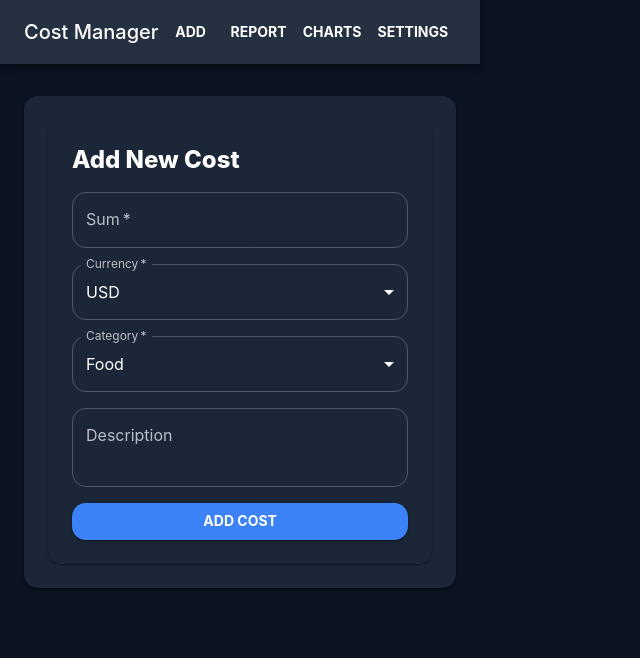
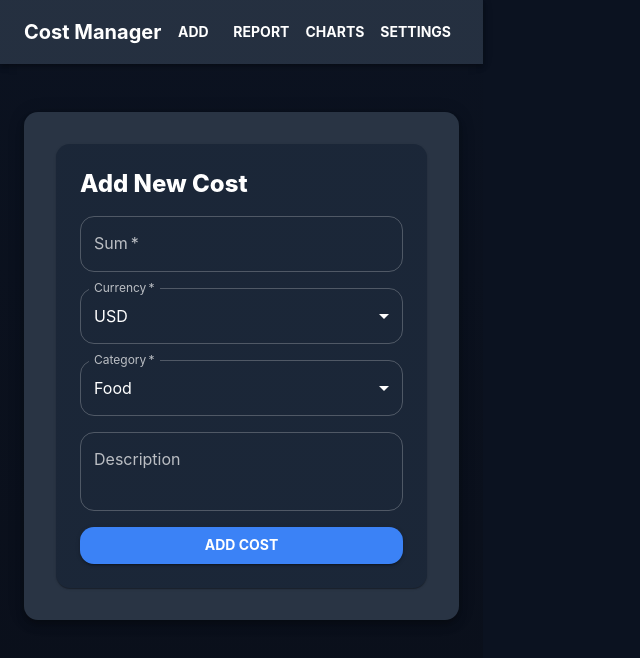
Before and after one commit to DanielKuni/hit-cost-manager, a React (Vite) app: page /#/ in a window 1280 px wide. Shown: the top 658 px of the page, without its empty margins (0-640 px from the left). Built offline with nearby package versions, Linux system fonts and the light colour scheme.

Commit message:
center layout

```diff
--- a/src/App.jsx
+++ b/src/App.jsx
@@ -11,24 +11,45 @@ import SettingsPage from "./pages/SettingsPage";
 export default function App() {
     return (
         <HashRouter>
-            <Box sx={{ minHeight: "100vh" }}>
+            <Box
+                sx={{
+                    minHeight: "100vh",
+                    background: "linear-gradient(180deg, #0b1220 0%, #0a0f1a 100%)",
+                }}
+            >
                 <AppBar position="static">
-                    <Toolbar>
-                        <Typography variant="h6" sx={{ flexGrow: 1 }}>
-                            Cost Manager
-                        </Typography>
+                    <Container maxWidth="lg">
+                        <Toolbar disableGutters>
+                            <Typography variant="h6" sx={{ flexGrow: 1, fontWeight: 700 }}>
+                                Cost Manager
+                            </Typography>
 
-                        <Button color="inherit" component={Link} to="/">Add</Button>
-                        <Button color="inherit" component={Link} to="/report">Report</Button>
-                        <Button color="inherit" component={Link} to="/charts">Charts</Button>
-                        <Button color="inherit" component={Link} to="/settings">Settings</Button>
-                    </Toolbar>
+                            <Button color="inherit" component={Link} to="/">
+                                Add
+                            </Button>
+                            <Button color="inherit" component={Link} to="/report">
+                                Report
+                            </Button>
+                            <Button color="inherit" component={Link} to="/charts">
+                                Charts
+                            </Button>
+                            <Button color="inherit" component={Link} to="/settings">
+                                Settings
+                            </Button>
+                        </Toolbar>
+                    </Container>
                 </AppBar>
 
-                {/* מרכז את התוכן בדסקטופ בצורה סטנדרטית */}
-                <Box sx={{ display: "flex", justifyContent: "center", width: "100%", mt: 4 }}>
-                    <Container maxWidth="md">
-                        <Paper sx={{ p: 3 }}>
+                {/* מרכז את כל התוכן במסך */}
+                <Container maxWidth={false} sx={{ mt: 6 }}>
+                    <Box sx={{ display: "flex", justifyContent: "center" }}>
+                        <Paper
+                            elevation={6}
+                            sx={{
+                                p: 4,
+                                width: "min(700px, 100%)",
+                            }}
+                        >
                             <Routes>
                                 <Route path="/" element={<AddCostPage />} />
                                 <Route path="/report" element={<ReportPage />} />
@@ -36,8 +57,8 @@ export default function App() {
                                 <Route path="/settings" element={<SettingsPage />} />
                             </Routes>
                         </Paper>
-                    </Container>
-                </Box>
+                    </Box>
+                </Container>
             </Box>
         </HashRouter>
     );
```
